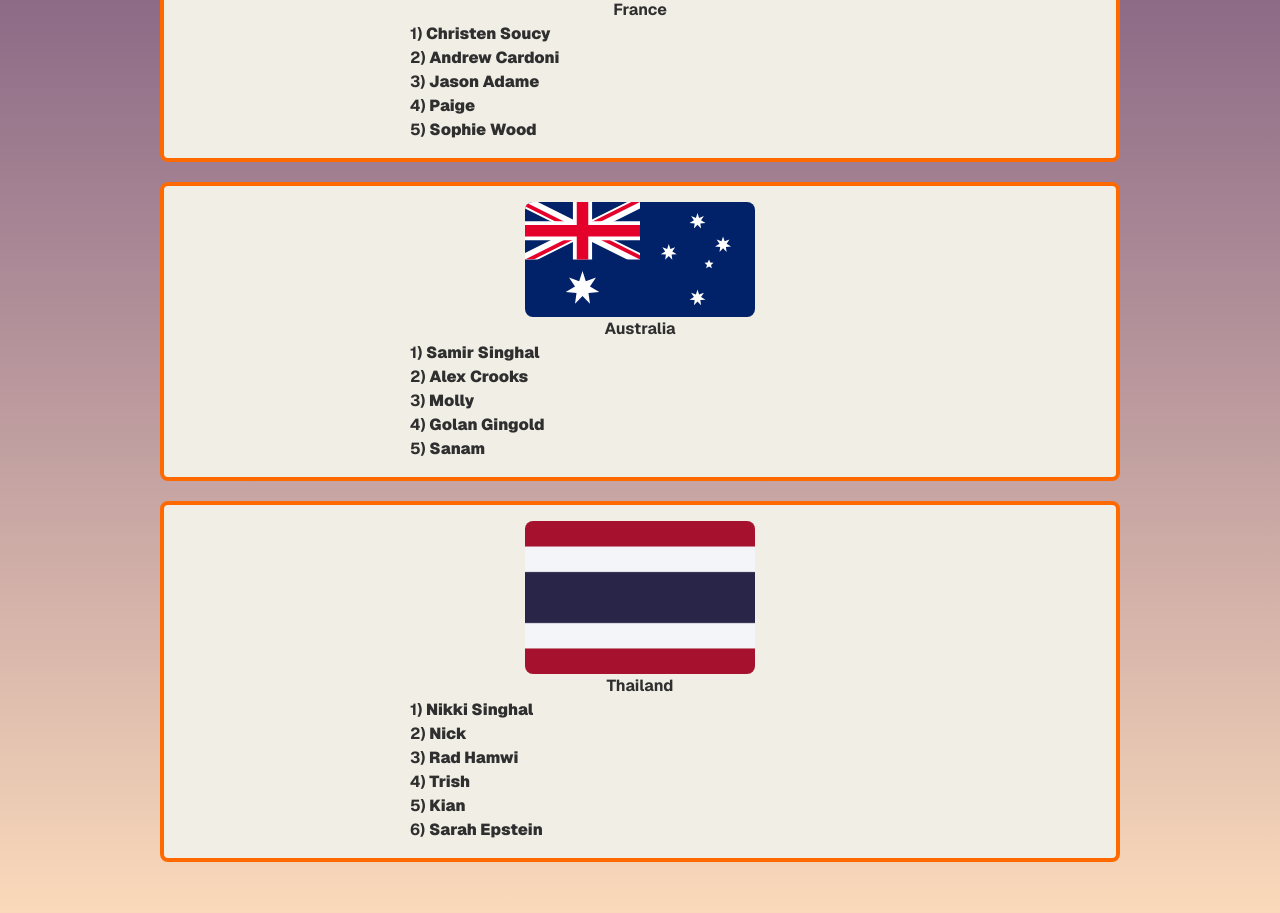
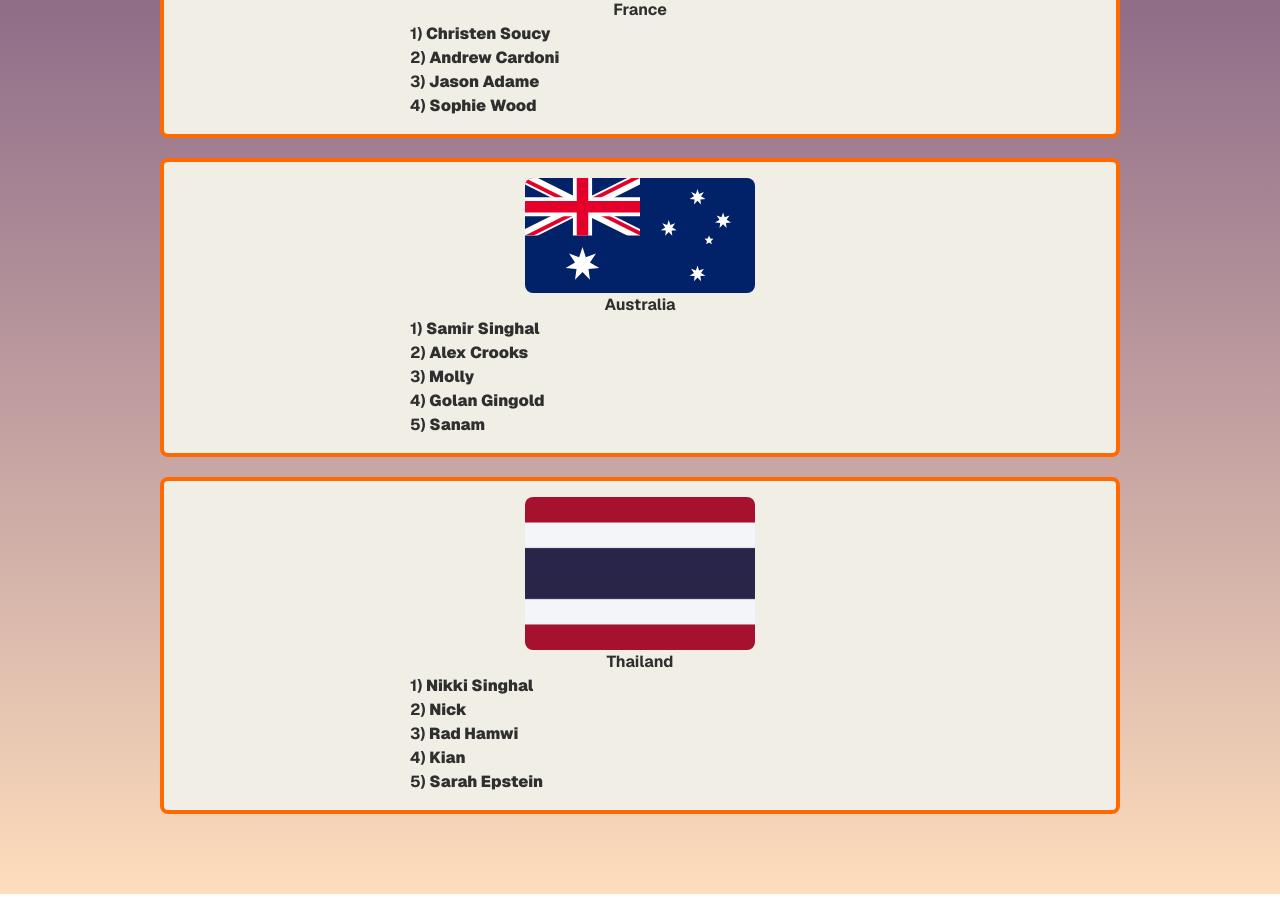
Before and after one commit to acrks/beer-olympics, a Next.js app: page /teams in a window 1280 px wide. Shown: the part 679-1592 px from the top of the page. Built offline with nearby package versions, Linux system fonts and the light colour scheme.

Commit message:
Removing names

```diff
--- a/components/team-list.tsx
+++ b/components/team-list.tsx
@@ -26,7 +26,6 @@ const teamMembers: team[] = [
             {name: "Christen Soucy"},
             {name: "Andrew Cardoni" },
             {name: "Jason Adame" },
-            {name: "Paige" },
             {name: "Sophie Wood" },
         ]},
     { country: 'Australia',
@@ -42,7 +41,6 @@ const teamMembers: team[] = [
             {name: "Nikki Singhal" },
             {name: "Nick" },
             {name: "Rad Hamwi" },
-            {name: "Trish" },
             {name: "Kian" },
             {name: "Sarah Epstein" },
 
```
